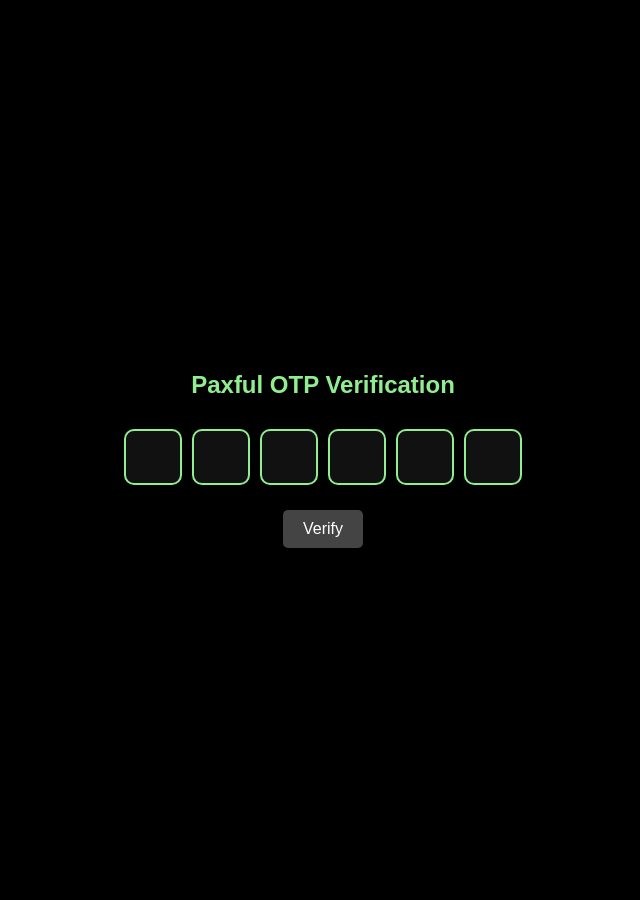
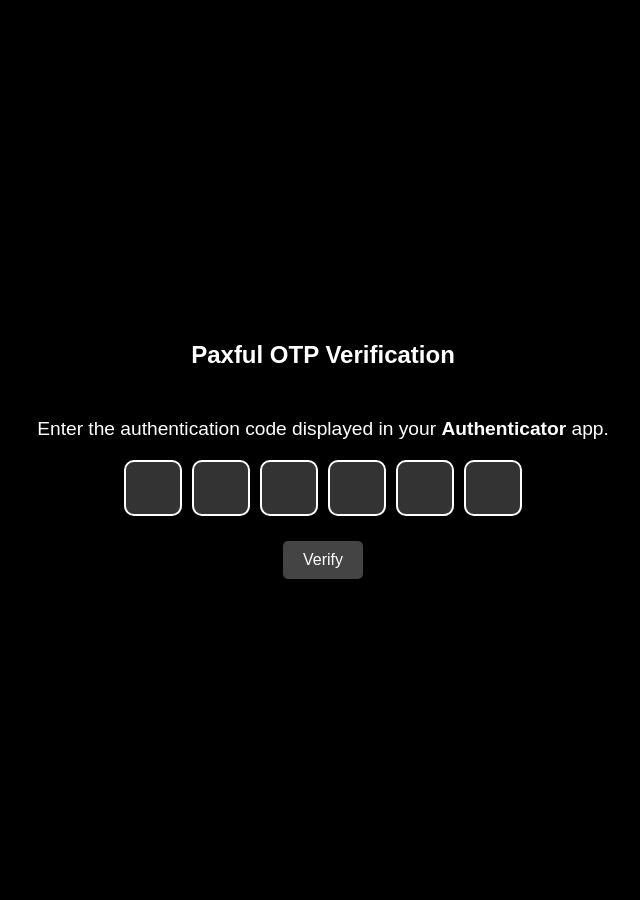
Before and after one commit to kenkipkoec/payment-portal, a Flask app: page /otp in a window 1280 px wide. Shown: the whole page, without its empty margins (317-957 px from the left). Run offline with Flask 3, Linux system fonts and the light colour scheme; a user stored in the database is signed in.

Commit message:
redid the styles in the otp page

```diff
--- a/templates/verify_otp.html
+++ b/templates/verify_otp.html
@@ -5,10 +5,10 @@
     <title>{{ theme|capitalize }} OTP Verification</title>
     <style>
         :root {
-            --paxful-bg: #000;
-            --paxful-text: #90ee90;
-            --noones-bg: #008000;
-            --noones-text: #ffffff;
+            --paxful-bg: #000000; /* Black background */
+            --paxful-text: #FFFFFF; /* White text */
+            --noones-bg: #90EE90; /* Light green background */
+            --noones-text: #000000; /* Black text */
         }
 
         body {
@@ -58,14 +58,14 @@
 
         body.paxful .otp-container input {
             color: var(--paxful-text);
-            background-color: #111;
-            border-color: var(--paxful-text);
+            background-color: #333333; /* Dark gray input boxes */
+            border-color: #FFFFFF; /* White border */
         }
 
         body.noones .otp-container input {
             color: var(--noones-text);
-            background-color: #006400;
-            border-color: var(--noones-text);
+            background-color: #FFFFFF; /* White input boxes */
+            border-color: #000000; /* Black border */
         }
 
         .otp-container input:focus {
@@ -94,6 +94,20 @@
                 opacity: 1;
             }
         }
+
+        /* Paxful-specific styles */
+        body.paxful .authenticator-message {
+            font-size: 1.2rem;
+            margin-bottom: 20px;
+            color: #FFFFFF; /* White text */
+        }
+
+        /* Noones-specific styles */
+        body.noones .authenticator-message {
+            font-size: 1.2rem;
+            margin-bottom: 20px;
+            color: #000000; /* Black text */
+        }
     </style>
     <script>
         // Move focus automatically to next input
@@ -110,6 +124,13 @@
 </head>
 <body class="{{ theme }}">
     <h2>{{ theme|capitalize }} OTP Verification</h2>
+    <p class="authenticator-message">
+        {% if theme == 'paxful' %}
+            Enter the authentication code displayed in your <strong>Authenticator</strong> app.
+        {% elif theme == 'noones' %}
+            Enter a 6-digit code generated by <strong>Authenticator App</strong>.
+        {% endif %}
+    </p>
     {% if message %}
         <p style="color: red;">{{ message }}</p>
     {% endif %}
```
Also changed, not shown: static/assets/WhatsApp Image 2025-05-10 at 15.45.25_6223d424.jpg (added), users.db.
